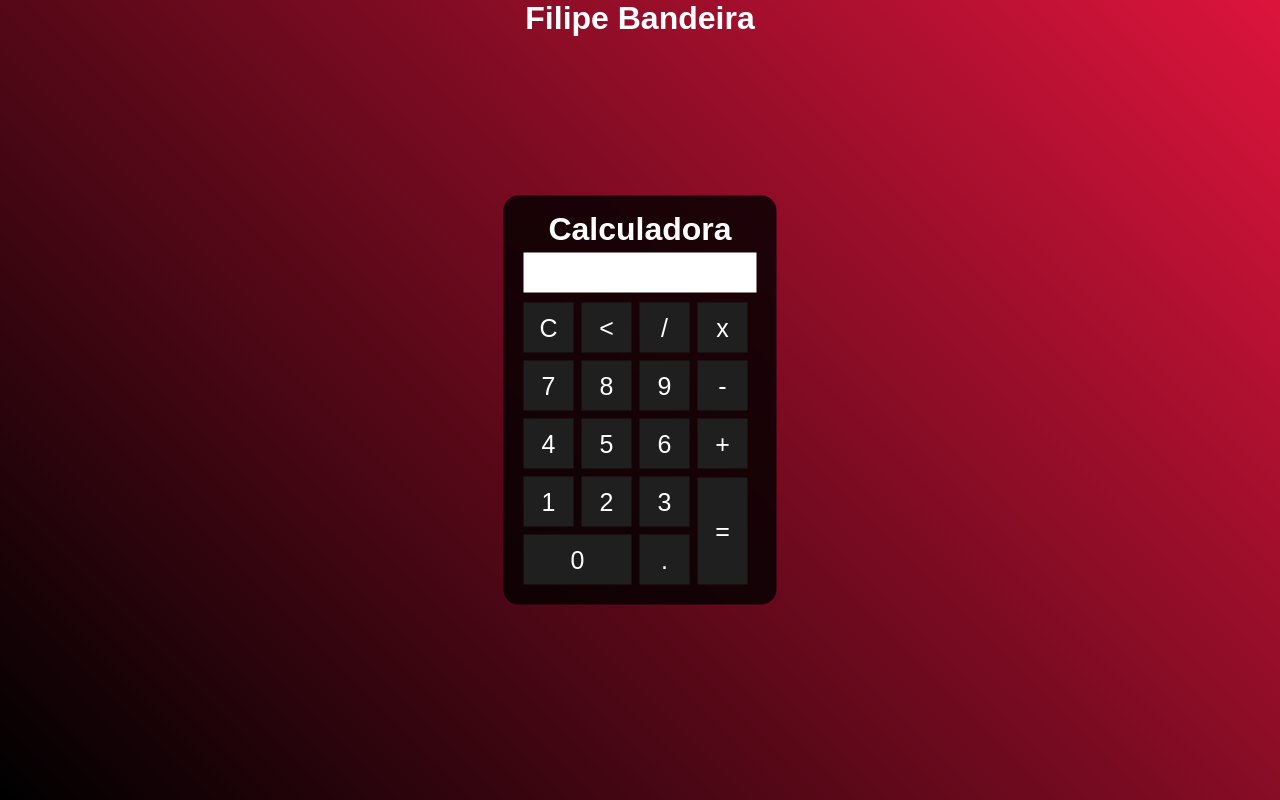
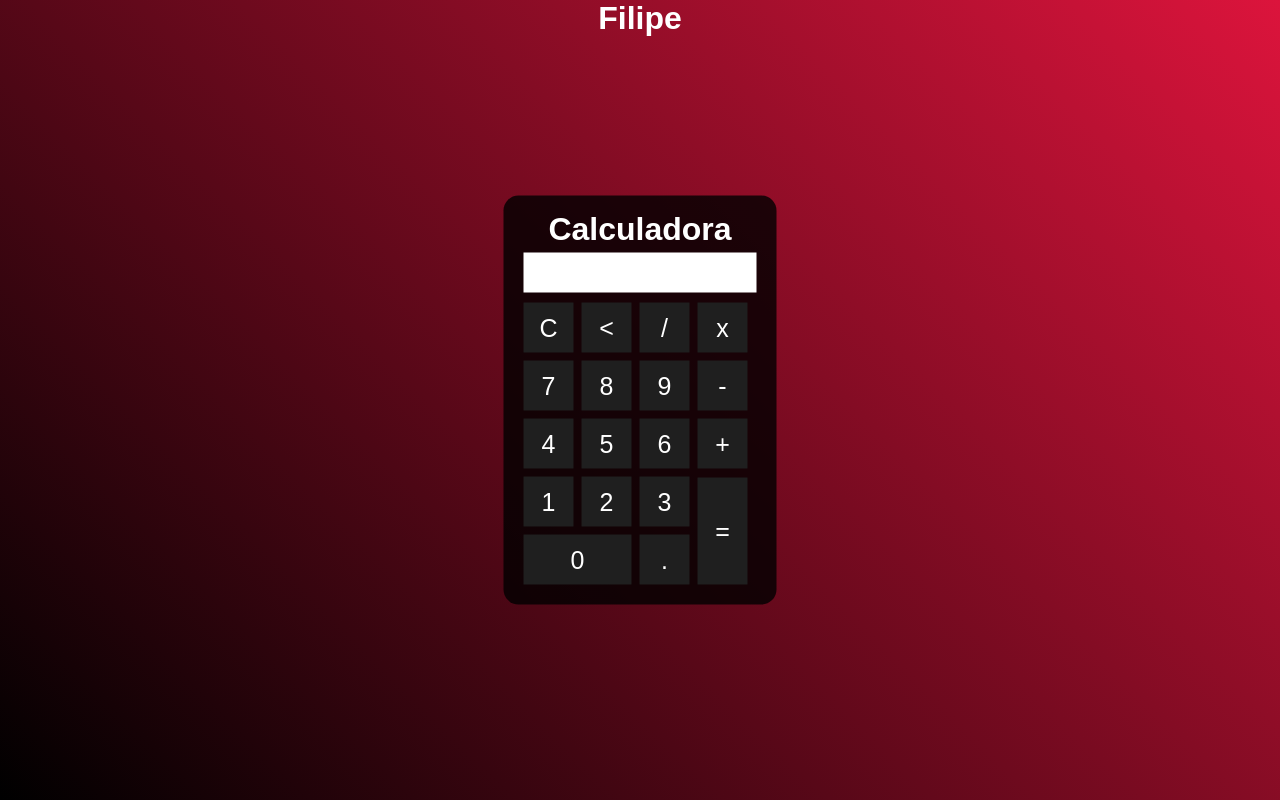
Before and after one commit to FilipeBandeira/projeto-calculadora, a plain HTML site: page index.html in a window 1280 px wide. Drawn offline with Linux system fonts and the light colour scheme.

Commit message:
atualização

```diff
--- a/index.html
+++ b/index.html
@@ -11,7 +11,7 @@
 <body>
 
     <div class="fundo">
-        <h1>Filipe Bandeira</h1>
+        <h1>Filipe </h1>
 
         <div class="calculadora">
             <h1>Calculadora</h1>
```
